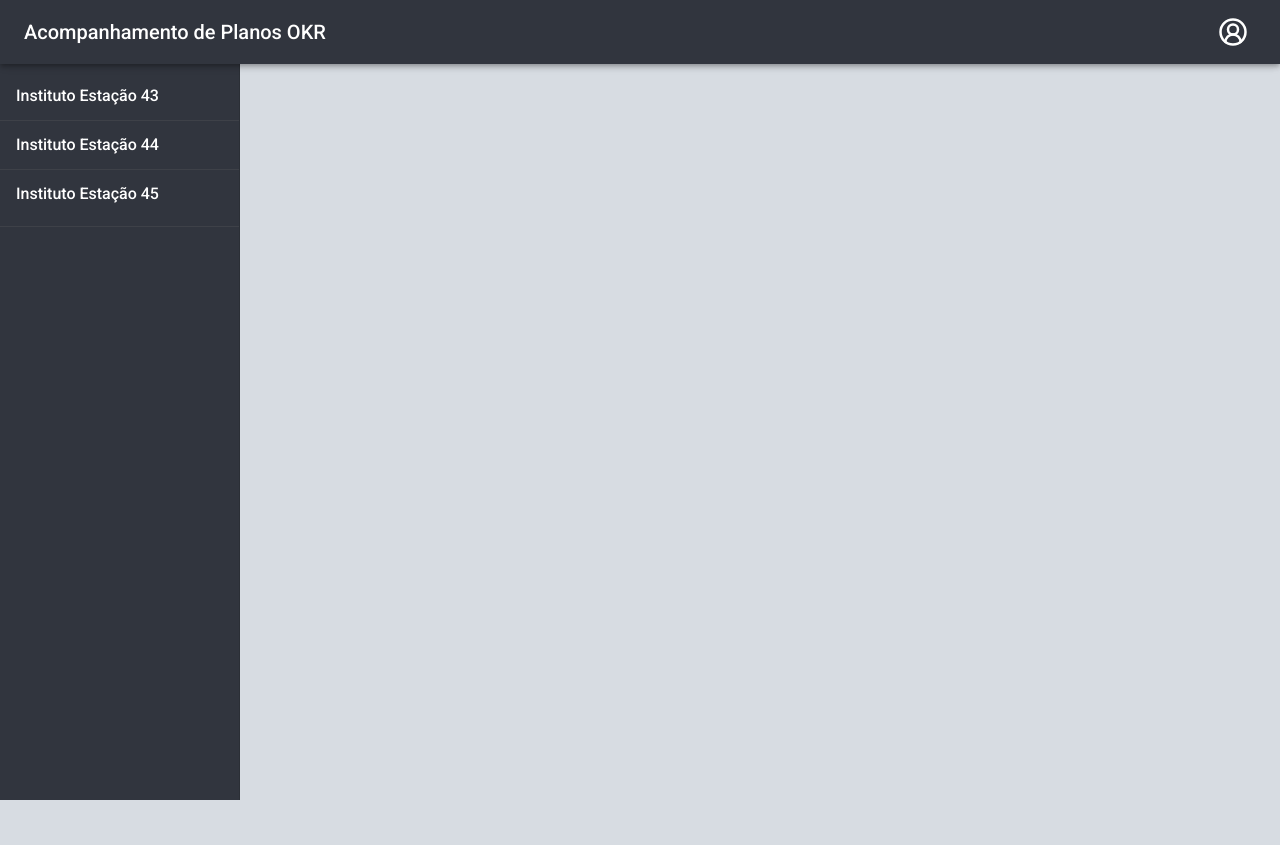
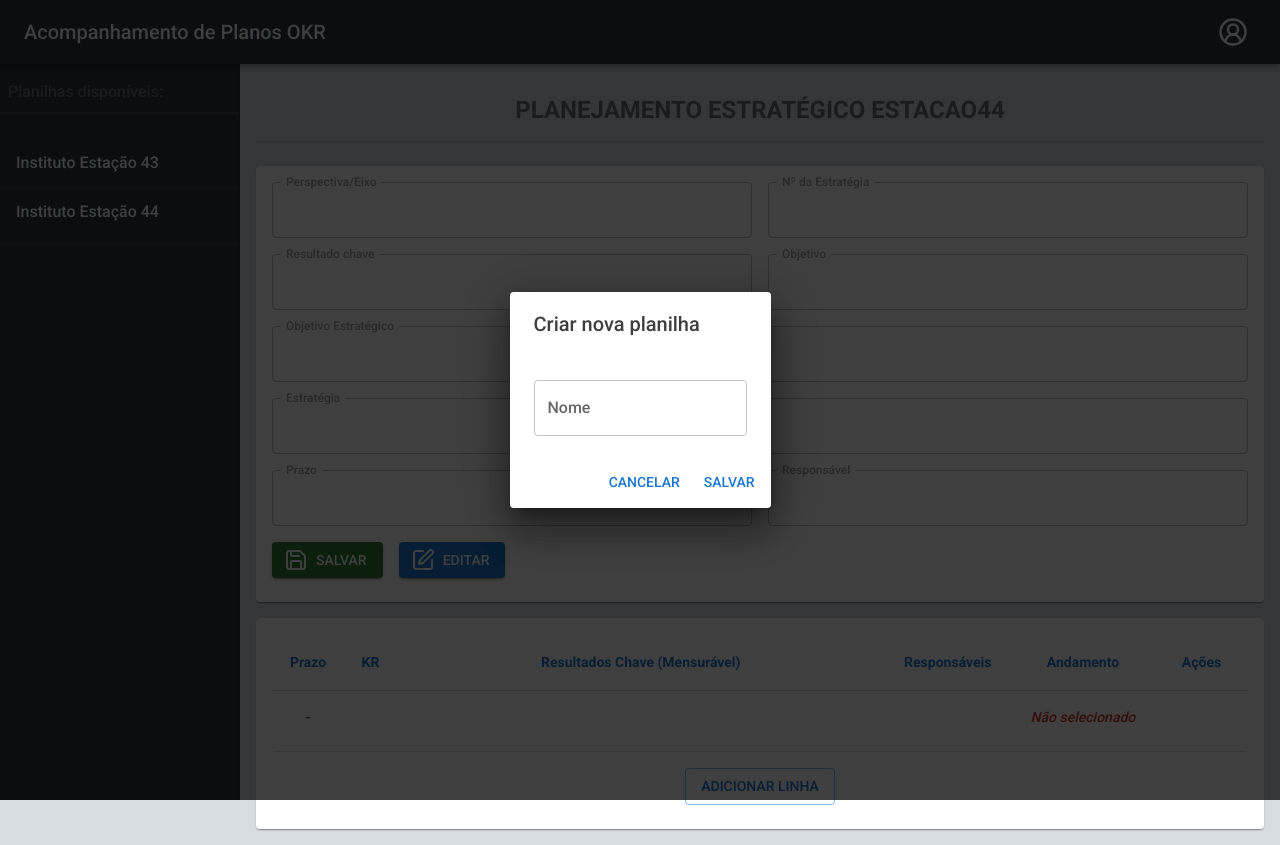
Before and after one commit to Mariahsth/opportunum, a React (Vite) app in the folder frontend-opportunum/: page /planilha/estacao44 in a window 1280 px wide. Both pictures are taken after a click on the button 119 px from the left and 255 px from the top of the page. Before the commit the page ends 800 px from the top, so only its background shows below. Built offline with nearby package versions, Linux system fonts and the light colour scheme; some icons are missing.

Commit message:
adicionando funcionalidade nova página

```diff
--- a/frontend-opportunum/src/App.tsx
+++ b/frontend-opportunum/src/App.tsx
@@ -5,6 +5,7 @@ import Header from "./components/Header";
 import Sidebar from "./components/Sidebar";
 import Estacao43 from "./pages/Estacao43";
 import Estacao44 from "./pages/Estacao44";
+import PaginaGenerica from "./pages/PaginaGenerica";
 
 const drawerWidth = 240;
 
@@ -36,6 +37,7 @@ export default function App() {
         >
           <Routes>
             <Route path="/" element={<Estacao43 />} />
+            <Route path="/planilha/:nome" element={<PaginaGenerica />} />
             <Route path="/estacao43" element={<Estacao43 />} />
             <Route path="/estacao44" element={<Estacao44 />} />
           </Routes>
--- a/frontend-opportunum/src/components/Sidebar.tsx
+++ b/frontend-opportunum/src/components/Sidebar.tsx
@@ -9,17 +9,24 @@ import {
   Divider,
   IconButton,
   Tooltip,
+  Typography,
+  Dialog,
+  DialogTitle,
+  DialogContent,
+  TextField,
+  DialogActions,
+  Button,
 } from "@mui/material";
 import AddCircleOutlineIcon from "@mui/icons-material/AddCircleOutline";
-import React from "react";
+import React, { useState } from "react";
 import { Link, useLocation } from "react-router-dom";
 import type { SidebarProps } from "../interface/SidebarProps";
+import { useNavigate } from "react-router-dom";
 
-// páginas de exemplo -> depois fazer dinamico
+// páginas de exemplo -> depois buscar no banco de dados
 const paginasDisponiveis = [
   { name: "Instituto Estação 43", path: "/estacao43" },
   { name: "Instituto Estação 44", path: "/estacao44" },
-  { name: "Instituto Estação 45", path: "/estacao45" },
 ];
 
 // perfil atual (mock por enquanto) - depois passar isso via Context/Auth
@@ -30,13 +37,27 @@ export default function Sidebar({
   handleDrawerToggle,
   drawerWidth,
 }: SidebarProps) {
+  const [open, setOpen] = useState(false);
+  const [newPage, setNewPage] = useState("");
+  const [paginas, setPaginas] = useState(paginasDisponiveis);
+  const navigate = useNavigate();
   const location = useLocation();
 
   const drawerContent = (
     <div>
       <Toolbar />
       <List>
-        {paginasDisponiveis.map((page, index, array) => (
+        <Typography sx={{ color: "#ffffff47", m: 1 }}>
+          Planilhas disponíveis:
+        </Typography>
+        <Divider
+          sx={{
+            mb: 3,
+            backgroundColor: "rgba(255, 255, 255, 0.1)",
+            height: "3px",
+          }}
+        />
+        {paginas.map((page, index, array) => (
           <React.Fragment key={page.path}>
             <ListItem disablePadding>
               <ListItemButton
@@ -62,16 +83,39 @@ export default function Sidebar({
             />
             <ListItem disablePadding sx={{ justifyContent: "center" }}>
               <Tooltip title="Criar nova planilha">
-                <IconButton
-                  color="inherit"
-                  onClick={() => {
-                    // futuramente: abre modal ou redireciona para página de criação
-                    alert("Criar nova planilha");
-                  }}
-                >
+                <IconButton color="inherit" onClick={() => setOpen(true)}>
                   <AddCircleOutlineIcon fontSize="large" color="primary" />
                 </IconButton>
+
               </Tooltip>
+
+              {/* Modal que abre ao clicar no botão de add planilha */}
+              <Dialog open={open} onClose={() => setOpen(false)}>
+                  <DialogTitle>Criar nova planilha</DialogTitle>
+                  <DialogContent>
+                    <TextField
+                      label="Nome"
+                      fullWidth
+                      value={newPage}
+                      sx={{mt:3}}
+                      onChange={(e) => setNewPage(e.target.value)}
+                    />
+                  </DialogContent>
+                  <DialogActions>
+                    <Button onClick={() => setOpen(false)}>Cancelar</Button>
+                    <Button
+                    onClick={() => {
+                      const path = `/planilha/${newPage.toLowerCase().replace(/\s+/g, "-")}`;
+                      setPaginas((prev) => [...prev, { name: newPage, path }]);
+                      setOpen(false);
+                      navigate(path);
+                      setNewPage("");
+                    }}
+                    >
+                      Salvar
+                    </Button>
+                  </DialogActions>
+                </Dialog>
             </ListItem>
           </>
         )}
--- /dev/null
+++ b/frontend-opportunum/src/pages/PaginaGenerica.tsx
@@ -0,0 +1,30 @@
+import { Box, Toolbar, Typography, Divider, Card, CardContent } from "@mui/material";
+import { useParams } from "react-router-dom";
+import Form from "../components/Form";
+import CustomTable from "../components/CustomTable";
+
+export default function PaginaGenerica() {
+  const { nome } = useParams();
+
+  return (
+    <Box>
+      <Toolbar />
+      <Typography variant="h2" sx={{ textAlign: "center", mb: 2 }}>
+        PLANEJAMENTO ESTRATÉGICO {nome?.replace(/-/g, " ").toLocaleUpperCase()}
+      </Typography>
+      <Divider sx={{ backgroundColor: "rgba(255, 255, 255, 0.1)", mb: 3 }} />
+
+      <Card>
+        <CardContent>
+          <Form />
+        </CardContent>
+      </Card>
+
+      <Card sx={{ mt: 2 }}>
+        <CardContent>
+          <CustomTable />
+        </CardContent>
+      </Card>
+    </Box>
+  );
+}
```
